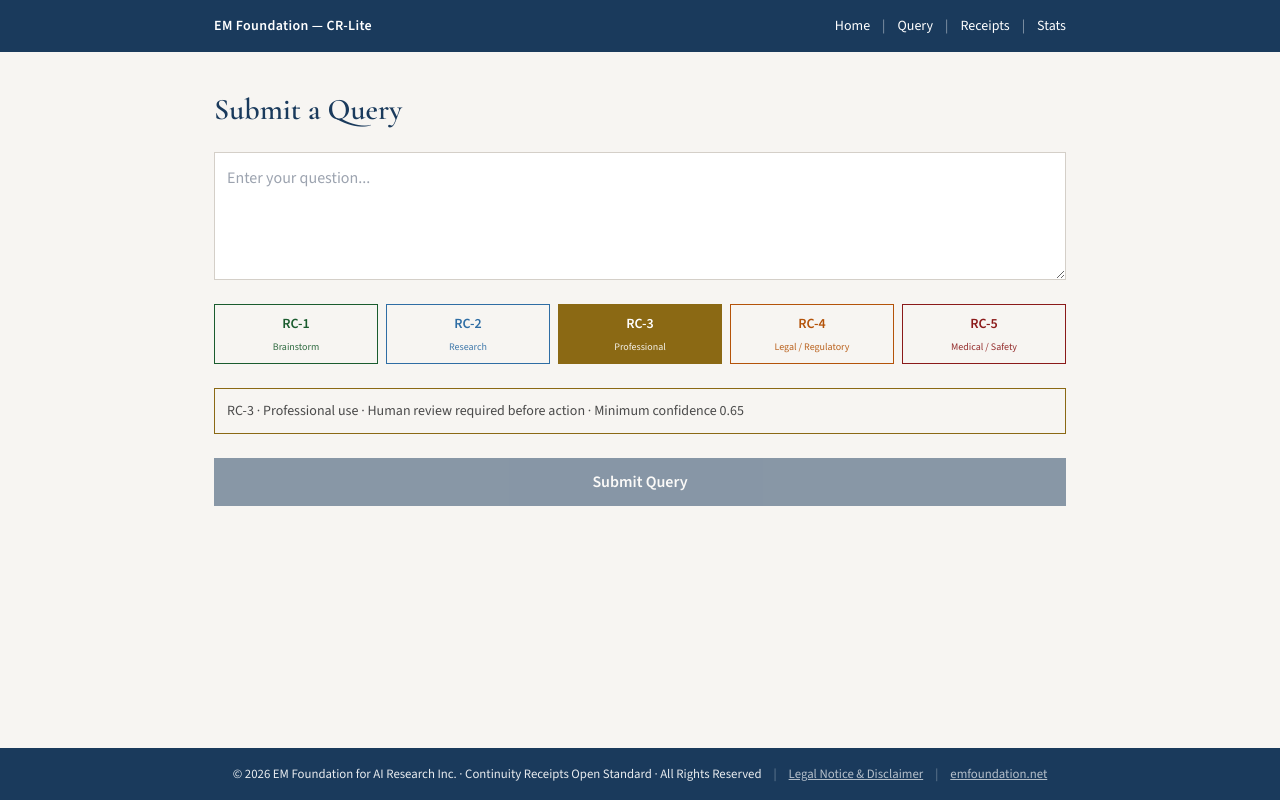
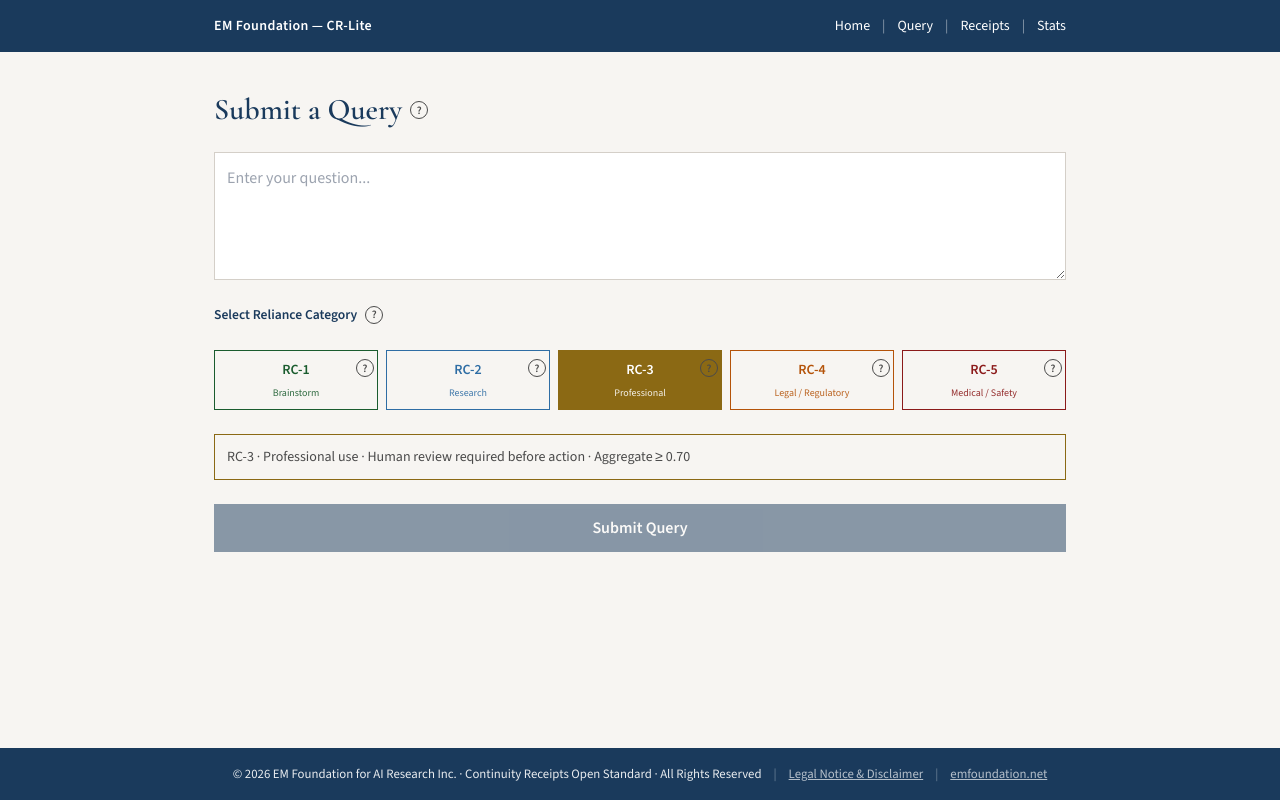
Before and after one commit to havilonsync/EM-Foundation-project-CR-Lite, a Next.js app in the folder frontend/: page /query in a window 1280 px wide. Built offline with nearby package versions, Linux system fonts and the light colour scheme.

Commit message:
Enhance QueryPage with HelpButtons and updated RC levels
Updated RC descriptions and added HelpButton components for better user guidance.

```diff
--- a/frontend/src/app/(main)/query/page.tsx
+++ b/frontend/src/app/(main)/query/page.tsx
@@ -4,6 +4,7 @@ import { useState } from "react";
 
 import AnswerText from "@/components/AnswerText";
 import FailureReceipt from "@/components/FailureReceipt";
+import { HelpButton } from "@/components/HelpSystem";
 import NutritionLabel from "@/components/NutritionLabel";
 import ProvenanceDiagram from "@/components/Provenancediagram";
 import { apiUrl } from "@/lib/api";
@@ -25,11 +26,20 @@ const RC_LABELS: Record<string, string> = {
 };
 
 const RC_DESCRIPTIONS: Record<string, string> = {
-  "RC-1": "RC-1 · Brainstorm · Casual reference only · Minimum confidence 0.30",
-  "RC-2": "RC-2 · Research assistance · Human review recommended for consequential decisions · Minimum confidence 0.50",
-  "RC-3": "RC-3 · Professional use · Human review required before action · Minimum confidence 0.65",
-  "RC-4": "RC-4 · Legal / Regulatory · Expert review mandatory · Minimum confidence 0.80",
-  "RC-5": "RC-5 · Medical / Safety · Do not rely without qualified expert verification · Minimum confidence 0.90",
+  "RC-1": "RC-1 · Brainstorm · Casual reference only · No minimum thresholds",
+  "RC-2": "RC-2 · Research assistance · Human review recommended for consequential decisions · Aggregate ≥ 0.50",
+  "RC-3": "RC-3 · Professional use · Human review required before action · Aggregate ≥ 0.70",
+  "RC-4": "RC-4 · Legal / Regulatory · Expert review mandatory · Aggregate ≥ 0.85",
+  "RC-5": "RC-5 · Medical / Safety · Do not rely without qualified expert verification · Aggregate ≥ 0.90",
+};
+
+// Maps RC levels to their HelpSystem topic keys
+const RC_HELP_TOPICS: Record<string, "rc-1" | "rc-2" | "rc-3" | "rc-4" | "rc-5"> = {
+  "RC-1": "rc-1",
+  "RC-2": "rc-2",
+  "RC-3": "rc-3",
+  "RC-4": "rc-4",
+  "RC-5": "rc-5",
 };
 
 export default function QueryPage() {
@@ -70,7 +80,12 @@ export default function QueryPage() {
 
   return (
     <div className="flex flex-col gap-6">
+
+      {/* Query input */}
+      <div className="flex items-center gap-2">
         <h1 className="text-3xl font-semibold">Submit a Query</h1>
+        <HelpButton topic="query-input" />
+      </div>
 
       <textarea
         className="min-h-32 w-full rounded-none border p-3"
@@ -80,17 +95,32 @@ export default function QueryPage() {
         onChange={(e) => setQuery(e.target.value)}
       />
 
+      {/* RC level selector */}
+      <div className="flex items-center gap-2">
+        <span
+          style={{
+            fontSize: "0.85rem",
+            fontWeight: 600,
+            color: "var(--navy)",
+            fontFamily: "var(--font-ui)",
+          }}
+        >
+          Select Reliance Category
+        </span>
+        <HelpButton topic="rc-selector" />
+      </div>
+
       <div className="grid grid-cols-2 gap-2 sm:grid-cols-5">
         {RC_LEVELS.map((level) => {
           const color = RC_COLORS[level];
           const selected = relianceLevel === level;
 
           return (
+            <div key={level} className="relative">
               <button
-              key={level}
                 type="button"
                 onClick={() => setRelianceLevel(level)}
-              className="rounded-none border px-4 py-2 font-semibold flex flex-col items-center gap-1"
+                className="w-full rounded-none border px-4 py-2 font-semibold flex flex-col items-center gap-1"
                 style={{
                   borderColor: color,
                   backgroundColor: selected ? color : "transparent",
@@ -103,6 +133,17 @@ export default function QueryPage() {
                   {RC_LABELS[level]}
                 </span>
               </button>
+              {/* Per-RC help button positioned top-right of each tile */}
+              <span
+                style={{
+                  position: "absolute",
+                  top: "4px",
+                  right: "4px",
+                }}
+              >
+                <HelpButton topic={RC_HELP_TOPICS[level]} />
+              </span>
+            </div>
           );
         })}
       </div>
@@ -170,15 +211,51 @@ export default function QueryPage() {
                   <AnswerText text={answer} />
                 </div>
               )}
+              <div className="flex items-center gap-2">
+                <span style={{ fontSize: "0.85rem", fontWeight: 600, color: "var(--navy)", fontFamily: "var(--font-ui)" }}>
+                  Provenance Chain
+                </span>
+                <HelpButton topic="provenance-diagram" />
+              </div>
               <ProvenanceDiagram {...toProvenanceDiagramProps(receipt)} />
+
+              <div className="flex items-center gap-2">
+                <span style={{ fontSize: "0.85rem", fontWeight: 600, color: "var(--navy)", fontFamily: "var(--font-ui)" }}>
+                  Confidence Label
+                </span>
+                <HelpButton topic="nutrition-label" />
+              </div>
               <NutritionLabel {...toNutritionLabelProps(receipt)} />
             </>
           ) : (
             <>
+              <div className="flex items-center gap-2">
+                <span style={{ fontSize: "0.85rem", fontWeight: 600, color: "var(--navy)", fontFamily: "var(--font-ui)" }}>
+                  Provenance Chain
+                </span>
+                <HelpButton topic="provenance-diagram" />
+              </div>
               <ProvenanceDiagram {...toProvenanceDiagramProps(receipt)} />
+
               <div className="grid items-start gap-6 lg:grid-cols-2">
+                <div>
+                  <div className="flex items-center gap-2 mb-3">
+                    <span style={{ fontSize: "0.85rem", fontWeight: 600, color: "var(--navy)", fontFamily: "var(--font-ui)" }}>
+                      Confidence Label
+                    </span>
+                    <HelpButton topic="nutrition-label" />
+                  </div>
                   <NutritionLabel {...toNutritionLabelProps(receipt)} />
+                </div>
+                <div>
+                  <div className="flex items-center gap-2 mb-3">
+                    <span style={{ fontSize: "0.85rem", fontWeight: 600, color: "var(--navy)", fontFamily: "var(--font-ui)" }}>
+                      Failure Receipt
+                    </span>
+                    <HelpButton topic="failure-receipt" />
+                  </div>
                   <FailureReceipt {...toFailureReceiptProps(receipt)} />
+                </div>
               </div>
             </>
           )}
```
Lines whose indentation alone changed are shown as unchanged.
